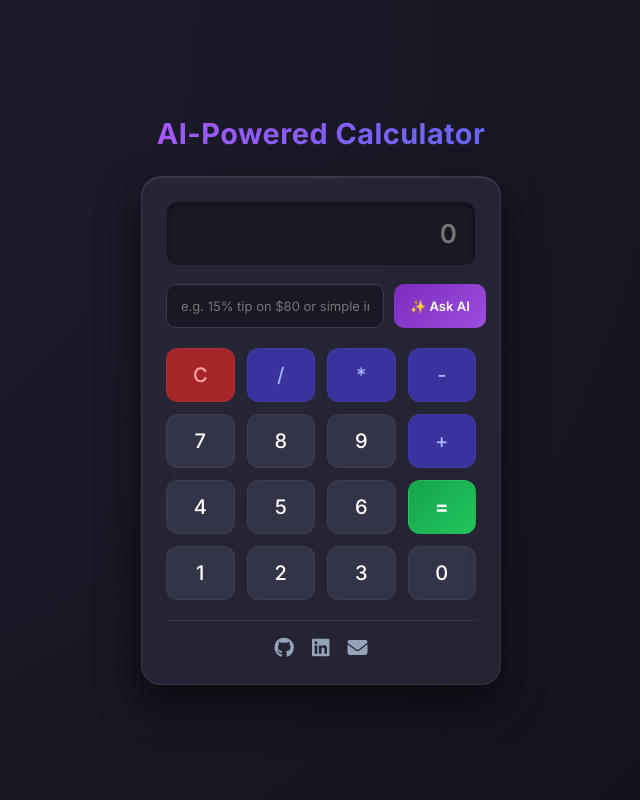
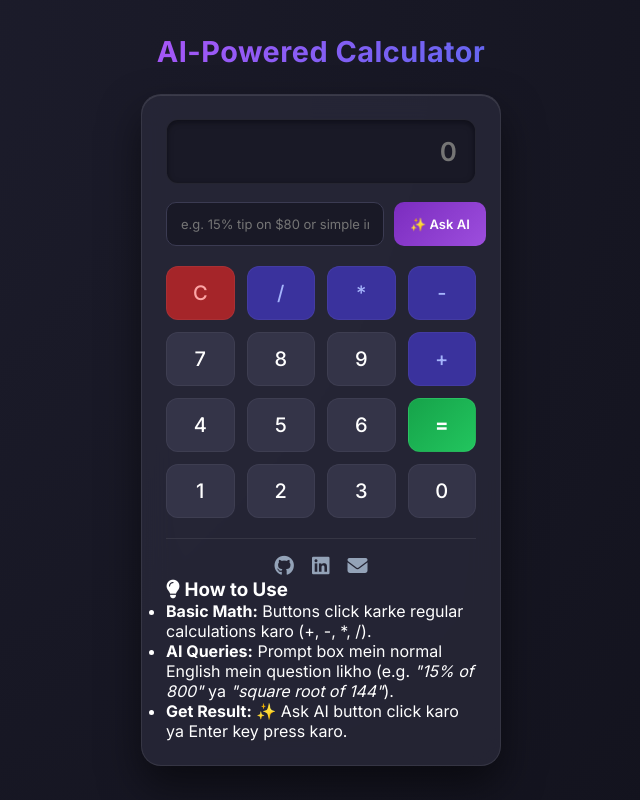
Before and after one commit to TheHimanshuMishraXD/Ai-based-calculator, a Flask app: page / in a window 1280 px wide. Shown: the whole page, without its empty margins (319-959 px from the left). Run offline with Flask 3, Linux system fonts and the light colour scheme.

Commit message:
Auto-update calculator: 2026-10-19 14:22:54

```diff
--- a/templates/calc.html
+++ b/templates/calc.html
@@ -65,6 +65,16 @@
                 <i class="fas fa-envelope"></i>
             </a>
         </div>
+
+        <!-- How to Use Section -->
+        <div class="how-to-use">
+            <h3><i class="fas fa-lightbulb"></i> How to Use</h3>
+            <ul>
+                <li><strong>Basic Math:</strong> Buttons click karke regular calculations karo (+, -, *, /).</li>
+                <li><strong>AI Queries:</strong> Prompt box mein normal English mein question likho (e.g. <em>"15% of 800"</em> ya <em>"square root of 144"</em>).</li>
+                <li><strong>Get Result:</strong> ✨ Ask AI button click karo ya <code>Enter</code> key press karo.</li>
+            </ul>
+        </div>
     </div>
 
     <!-- JS Link -->
```
